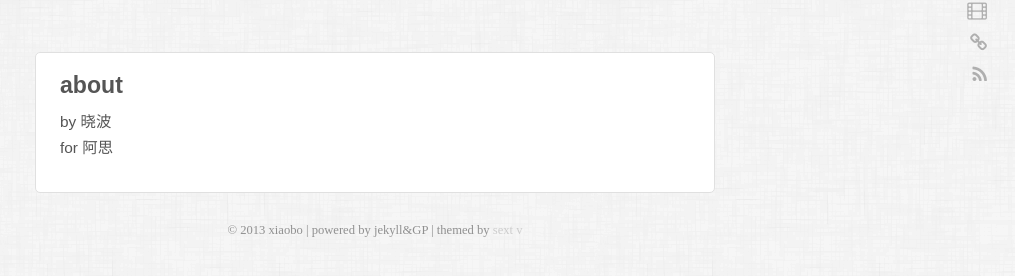
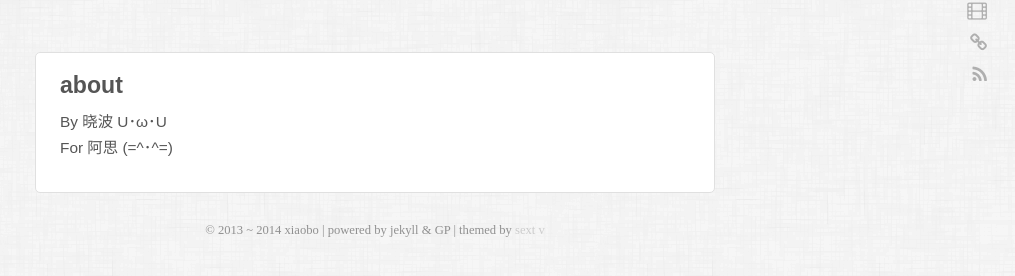
Before and after one commit to zhugexiaobo/BoSs, a Jekyll site: the page built from about.markdown, in a window 1280 px wide. Shown: the part 123-399 px from the top of the page, without its empty margins (265-1280 px from the left). Built offline with Jekyll 4.4.1, drawn with Linux system fonts in a browser that asks for light colours; some web fonts are replaced; Markdown is read by kramdown in place of the engine named in the settings.

Commit message:
minor changes.

```diff
--- a/_layouts/default.html
+++ b/_layouts/default.html
@@ -42,7 +42,7 @@
         </div>
         <footer>
           <div>
-            &copy; 2013 xiaobo | powered by jekyll&amp;GP | themed by <a href="https://twitter.com/o_lll" title="sext v">sext v</a>
+            &copy; 2013 ~ 2014 xiaobo | powered by jekyll &amp; GP | themed by <a href="https://twitter.com/o_lll" title="sext v">sext v</a>
           </div>
         </footer>
 
--- a/about.markdown
+++ b/about.markdown
@@ -4,5 +4,5 @@ layout: page
 ---
 
 
-by 晓波
-for 阿思
+By 晓波  U･ω･U
+For 阿思  (=^･^=)
```
Also changed, not shown: _posts/2013-08-06-apple-of-my-eye.md (+1 -2 lines), _posts/2013-08-13-chinese-lovers-day.md (+1 -2 lines).
